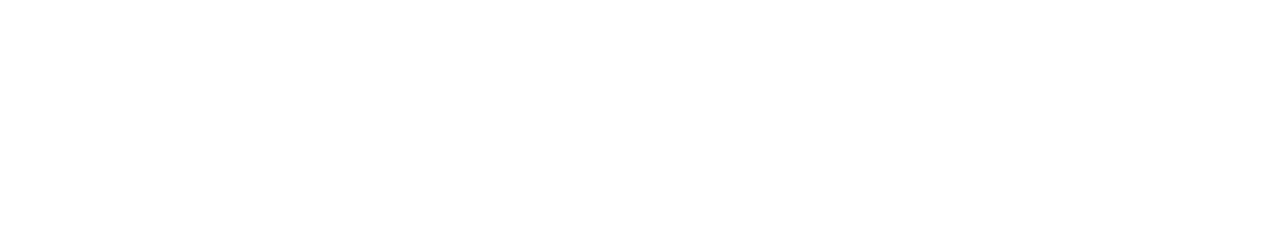
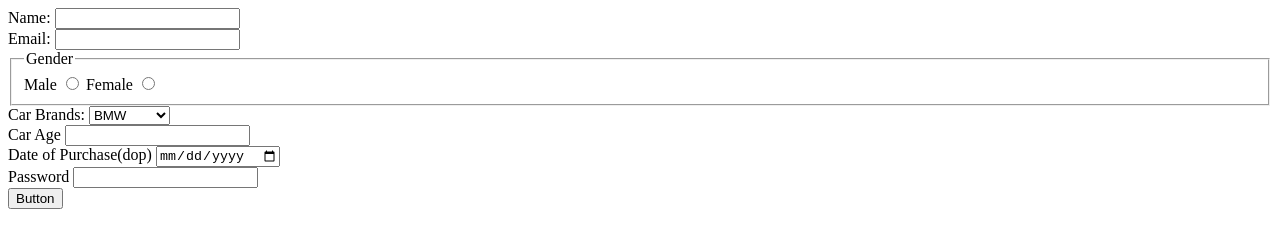
Before and after one commit to acciojob/car-insurance-form-vaibha987, a website: page main.html in a window 1280 px wide. Drawn offline with Linux system fonts and the light colour scheme.

Commit message:
created a submission

```diff
--- a/main.html
+++ b/main.html
@@ -10,7 +10,48 @@
 	<!-- the entire body must be written by student -->
     <script type="text/javascript" src="./script.js">
 </script>
-
+	<form action="#" method="POST">
+<div>
+	<label for="name">Name:</label>
+	<input type="text" id="name" required>
+</div>
+	<div>
+	<label for="email">Email:</label>
+	<input type="email" id="email" required>
+</div>
+	<div>
+	<fieldset>
+		<legend>Gender</legend>
+		<label for="gender">Male</label>
+		<input type="radio" id="gender-m" name="gender" value="male" required>
+		<label>Female<label></label>
+		<input type="radio" id="gender-f" name="gender" value="male" required>
+	</fieldset>
+	</div>
+	<div>
+	<label for="cars">Car Brands:</label>
+	<select id="cars">
+		<option>BMW</option>
+		<option>Audi</option>
+		<option>Mercedez</option>
+	</select>
+	</div>
+	<div>
+	<label for="carage">Car Age</label>
+	<input type="number" id="carage" required>
+	</div>
+	<div>
+		<label for="dop">Date of Purchase(dop)</label>
+		<input type="date" id="dop" required>
+	</div>
+	<div>
+		<label for="password">Password</label>
+		<input type="password" id="password" required>
+	</div>
+	<div>
+		<button type="submit">Button</button>
+	</div>
+	</form>
 </body>
 
 </html>
```
